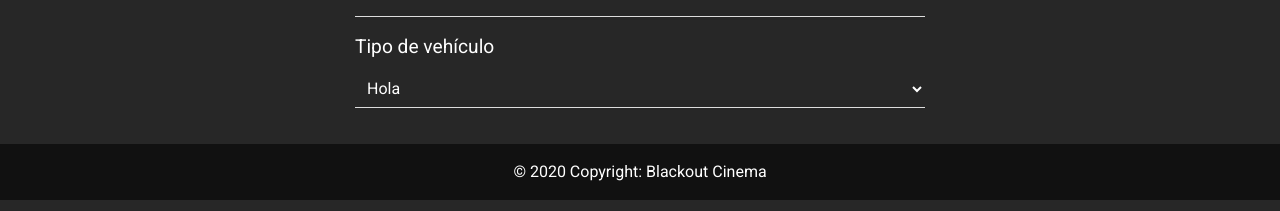
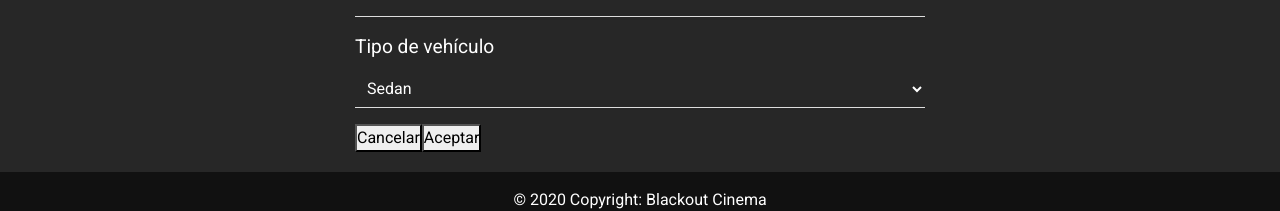
Before and after one commit to ehan16/blackout-cinema-frontend, a React (Create React App) app: page /admin/products in a window 1280 px wide. Shown: the part 1176-1387 px from the top of the page. Built offline with nearby package versions, Linux system fonts and the light colour scheme; no server answers.

Commit message:
small fixes

```diff
--- a/src/components/pages/orders/ClientForm.js
+++ b/src/components/pages/orders/ClientForm.js
@@ -1,6 +1,31 @@
-import React from 'react'
+import React, { Component } from "react";
 
-function ClientForm(props) {
+export class ClientForm extends Component {
+
+    constructor(props) {
+        super(props);
+        this.state = {
+            orderID: '',
+            clientID: '',
+            email: '',
+            number: '',
+            amount: '',
+            movieID: '',
+            functionID: '',
+            vehicleType: '',
+            products: []
+        }
+    }
+
+    handleChange(event) {
+
+    }
+
+    handleSubmit(event) {
+
+    }
+
+    render() {
         return (
             <div>
                 <form>
@@ -19,13 +44,25 @@ function ClientForm(props) {
                     <div className="form-group">
                         <label>Tipo de vehículo</label>
                         <select name="carType" className="form-field">
-                        <option value="small">Hola</option>
-                        <option value="big">Chao</option>
+                            <option value="small">Sedan</option>
+                            <option value="small">Compacto</option>
+                            <option value="small">Coupe</option>
+                            <option value="small">Hatchback</option>
+                            <option value="big">SUV</option>
+                            <option value="big">Pickup</option>
+                            <option value="big">Familiar</option>
+                            <option value="big">Crossover</option>
                         </select>
+                    </div>
+                    <div className="btn-group">
+                        <button type="button">Cancelar</button>
+                        <button type="submit">Aceptar</button>
                     </div>
                 </form>
             </div>
-    )
+        );
+    }
+
 }
 
 export default ClientForm;
```
Also changed, not shown: src/components/pages/movies/MovieForm.js (+58 -0 lines). Lines whose indentation alone changed are shown as unchanged.
